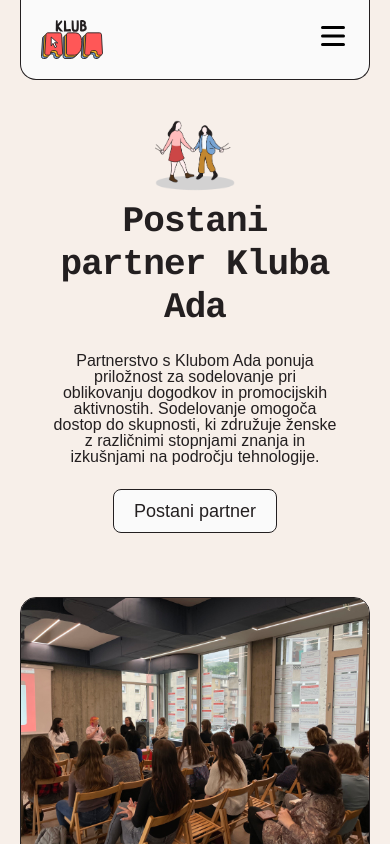
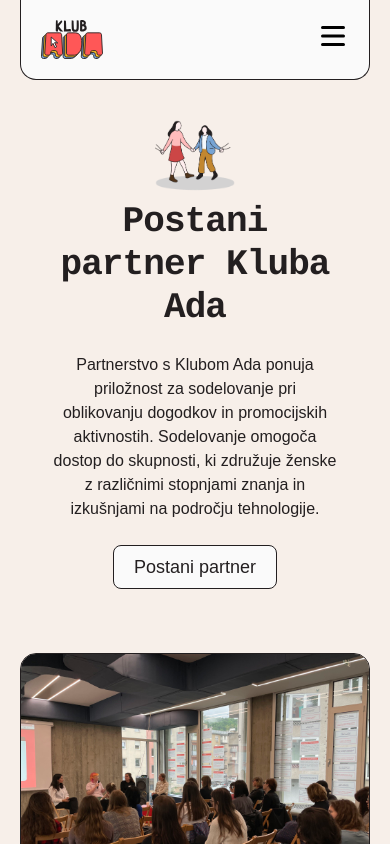
Before and after one commit to klub-ada/website, a Next.js app: page /partnerstvo in a window 390 px wide. Shown: the top 844 px of the page. Built offline with nearby package versions, Linux system fonts and the light colour scheme; a web font is replaced by a local one.

Commit message:
Line height mobile view adjustement

```diff
--- a/app/components/paragraph.tsx
+++ b/app/components/paragraph.tsx
@@ -20,11 +20,6 @@ const baseParagraph = tv({
       semiBold: "font-semibold",
       bold: "font-bold",
       extraBold: "font-extrabold",
-    },
-    lineHeight: {
-      tight: "leading-4",
-      none: "leading-5",
-      normal: "leading-6",
     },
     textAlign: {
       left: "text-left",
@@ -58,11 +53,6 @@ interface ParagraphOptions {
    */
   weight?: "regular" | "medium" | "semiBold" | "bold" | "extraBold";
   /**
-   * Sets the line height of the paragraph
-   * @default 'none'
-   */
-  lineHeight?: "tight" | "none" | "normal";
-  /**
    * Sets the line hight of the paragraph
    * @default 'black'
    */
@@ -88,7 +78,6 @@ export const Paragraph = forwardRef(
       children,
       size = "md",
       color = "black",
-      lineHeight = "tight",
       textAlign = "left",
       weight = "medium",
       shouldTruncate,
@@ -104,7 +93,6 @@ export const Paragraph = forwardRef(
           baseParagraph({
             size,
             color,
-            lineHeight,
             weight,
             textAlign,
             truncate: shouldTruncate,
```
